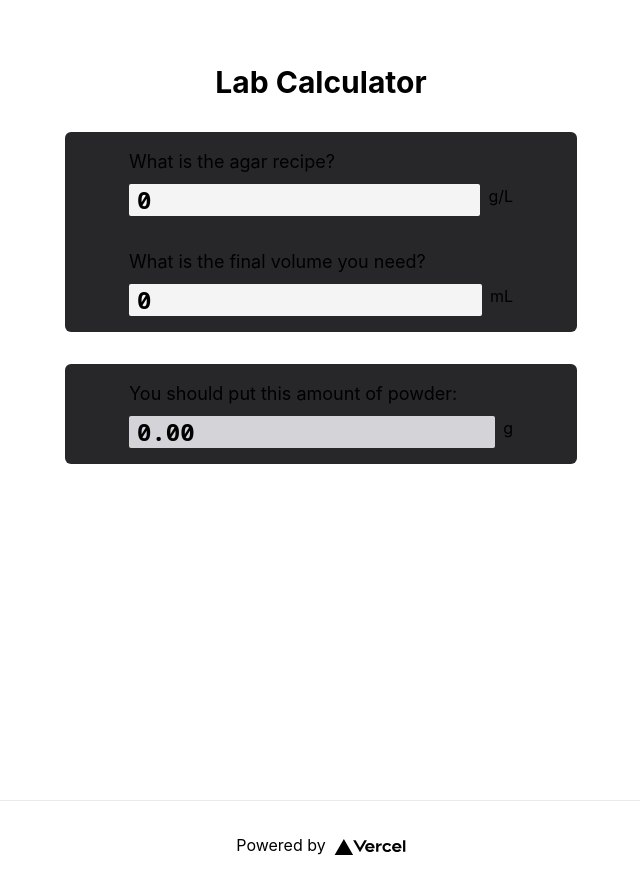
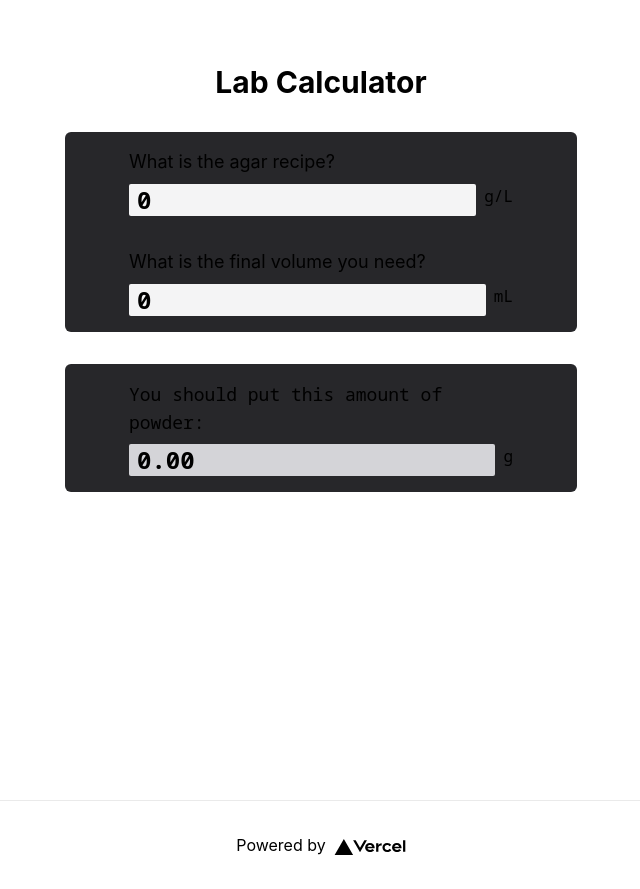
Before and after one commit to JNer1/lab-calculator, a Next.js app: page / in a window 1280 px wide. Shown: the whole page, without its empty margins (319-959 px from the left). Built offline with nearby package versions, Linux system fonts and the light colour scheme.

Commit message:
style: make font of units noto mono

```diff
--- a/components/Calculator.tsx
+++ b/components/Calculator.tsx
@@ -32,7 +32,7 @@ const Calculator = () => {
       <div className="flex w-full max-w-lg flex-col items-start gap-8 rounded-md bg-zinc-800 py-4 px-16">
         <div className="flex flex-col gap-2">
           <p className="text-lg">What is the agar recipe?</p>
-          <div className="flex gap-2">
+          <div className="flex gap-2 font-noto-mono">
             <input
               type="number"
               value={recipeValue}
@@ -44,7 +44,7 @@ const Calculator = () => {
         </div>
         <div className="flex flex-col gap-2">
           <p className="text-lg">What is the final volume you need?</p>
-          <div className="flex gap-2">
+          <div className="flex gap-2 font-noto-mono">
             <input
               type="number"
               value={volumeValue}
@@ -56,7 +56,7 @@ const Calculator = () => {
         </div>
       </div>
       <div className="flex w-full max-w-lg flex-col items-start gap-8 rounded-md bg-zinc-800 py-4 px-16">
-        <div className="flex flex-col gap-2">
+        <div className="flex flex-col gap-2 font-noto-mono">
           <p className="text-lg">You should put this amount of powder:</p>
           <div className="flex gap-2">
             <input
```
